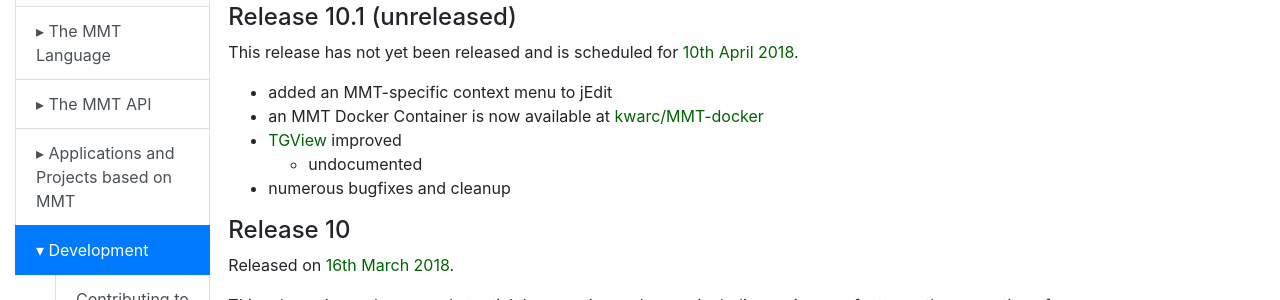
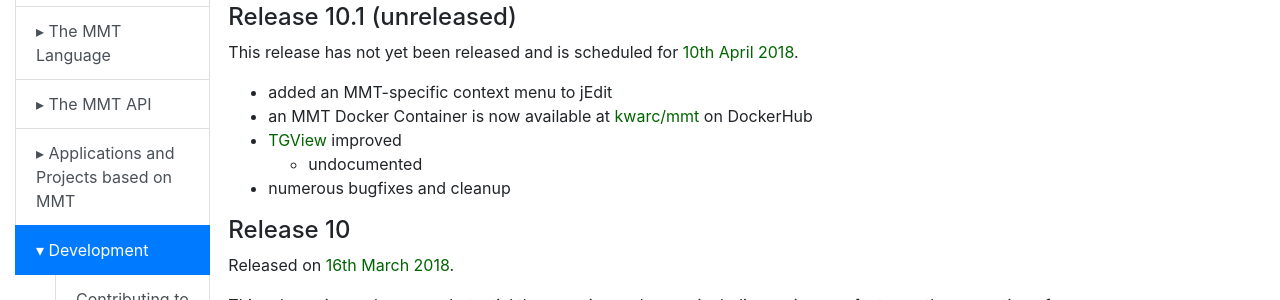
Before and after one commit to UniFormal/uniformal.github.io, a Jekyll site: the page built from doc/development/releases.md, in a window 1280 px wide and 900 px high. Shown: the part 300-600 px from the top of the window. Built offline with Jekyll 4.4.1, drawn with Linux system fonts in a browser that asks for light colours.

Commit message:
Update releases.md

```diff
--- a/doc/development/releases.md
+++ b/doc/development/releases.md
@@ -20,7 +20,7 @@ This release has not yet been released and is scheduled for [8th May 2018](https
 This release has not yet been released and is scheduled for [10th April 2018](https://github.com/UniFormal/MMT/milestone/10).
 
 - added an MMT-specific context menu to jEdit
-- an MMT Docker Container is now available at [kwarc/MMT-docker](https://github.com/kwarc/MMT-docker)
+- an MMT Docker Container is now available at [kwarc/mmt](https://hub.docker.com/r/kwarc/mmt/) on DockerHub
 - [TGView](https://github.com/UniFormal/TGView) improved
    - undocumented
 - numerous bugfixes and cleanup
```
